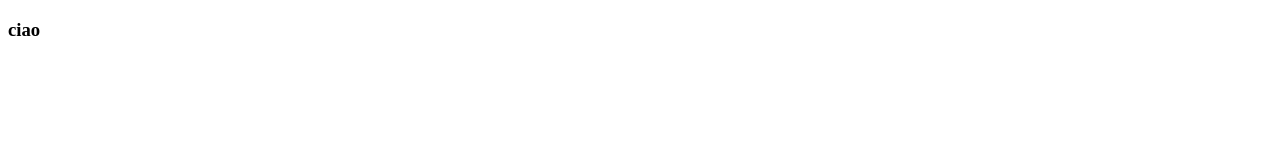
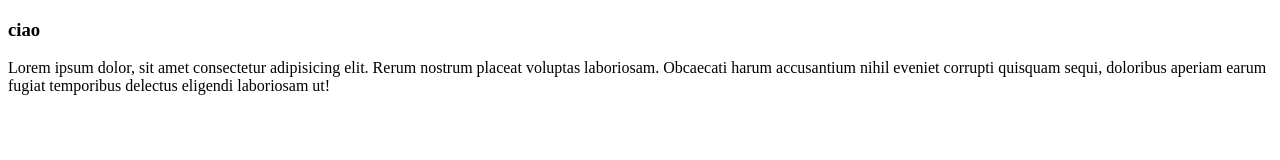
Before and after one commit to AndreaLorenzi/Test-git-2, a plain HTML site: page index.html in a window 1280 px wide. Drawn offline with Linux system fonts and the light colour scheme.

Commit message:
add paragraph

```diff
--- a/index.html
+++ b/index.html
@@ -7,5 +7,6 @@
   </head>
   <body>
     <h3>ciao</h3>
+    <p>Lorem ipsum dolor, sit amet consectetur adipisicing elit. Rerum nostrum placeat voluptas laboriosam. Obcaecati harum accusantium nihil eveniet corrupti quisquam sequi, doloribus aperiam earum fugiat temporibus delectus eligendi laboriosam ut!</p>
   </body>
 </html>
```
